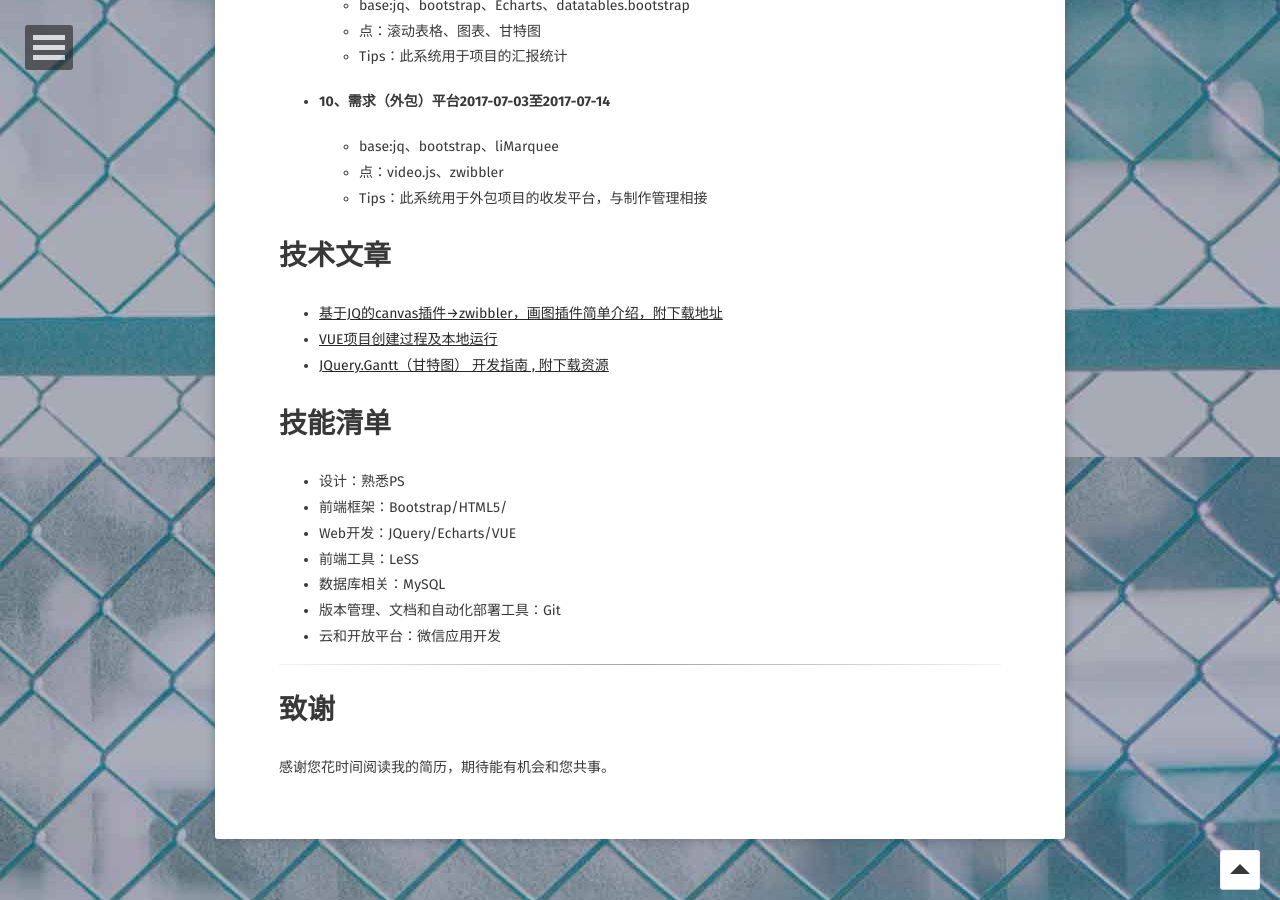
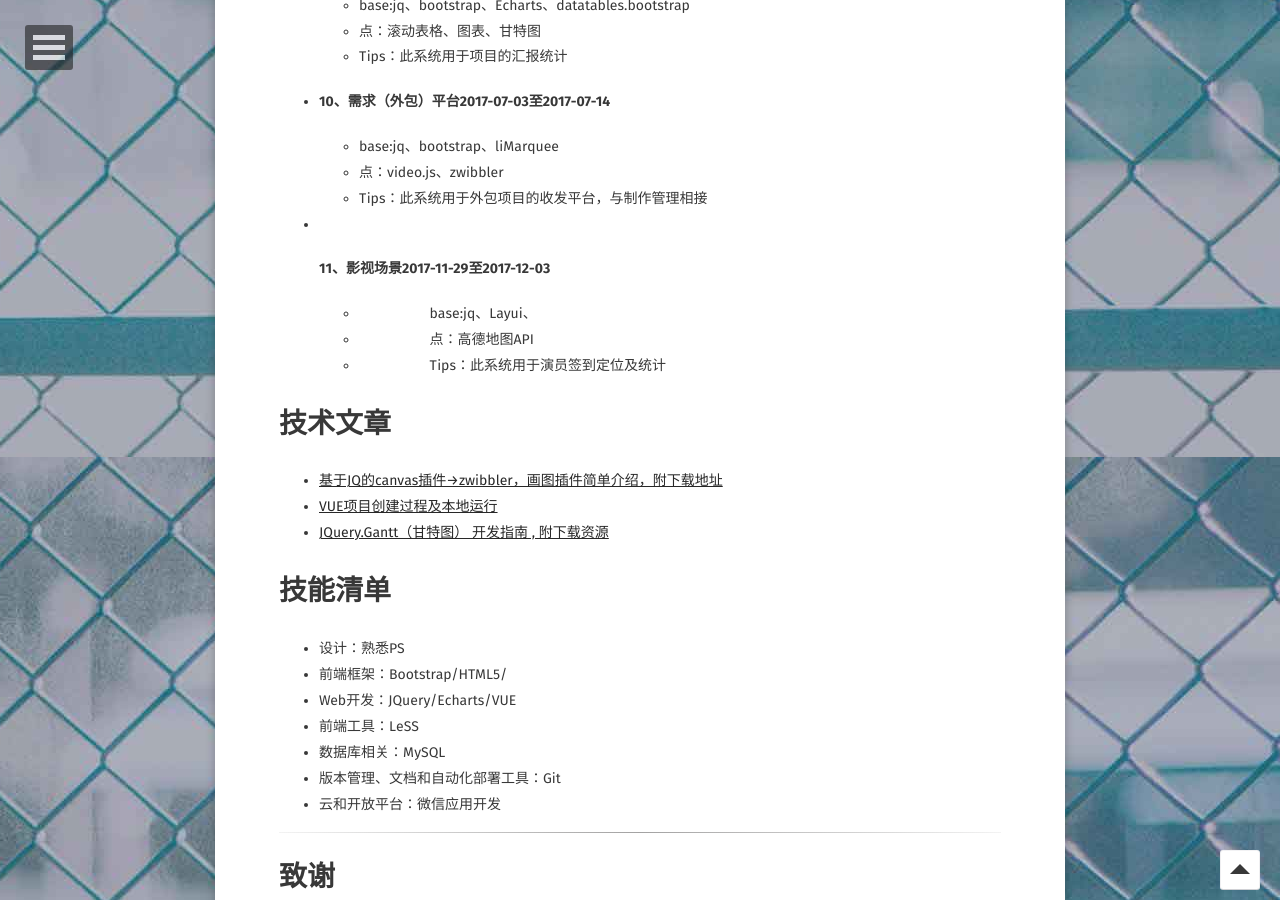
Before and after one commit to ybx13579/IceYang.github.io, a Jekyll site: the page built from about/index.md, in a window 1280 px wide and 900 px high, scrolled down 2243 px. Built offline with Jekyll 4.4.1, drawn with Linux system fonts in a browser that asks for light colours; some web fonts are replaced.

Commit message:
Update index.md

```diff
--- a/about/index.md
+++ b/about/index.md
@@ -175,6 +175,21 @@ comments: false
                 </li>
             </ul>
         </li>
+
+        <li>
+            <h4>11、影视场景<span>2017-11-29至2017-12-03</span></h4>
+            <ul>
+                <li>
+                    base:jq、Layui、
+                </li>
+                <li>
+                    点：高德地图API
+                </li>
+                <li>
+                    Tips：此系统用于演员签到定位及统计
+                </li>
+            </ul>
+        </li>
     </ul>
 
 
```
